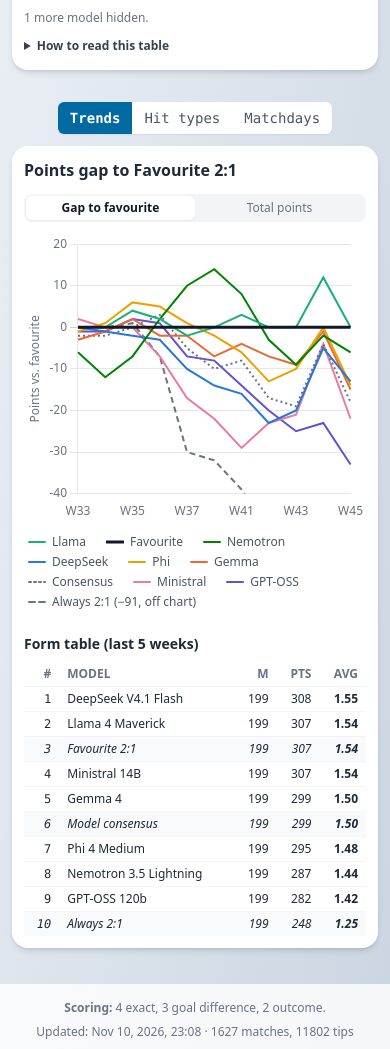
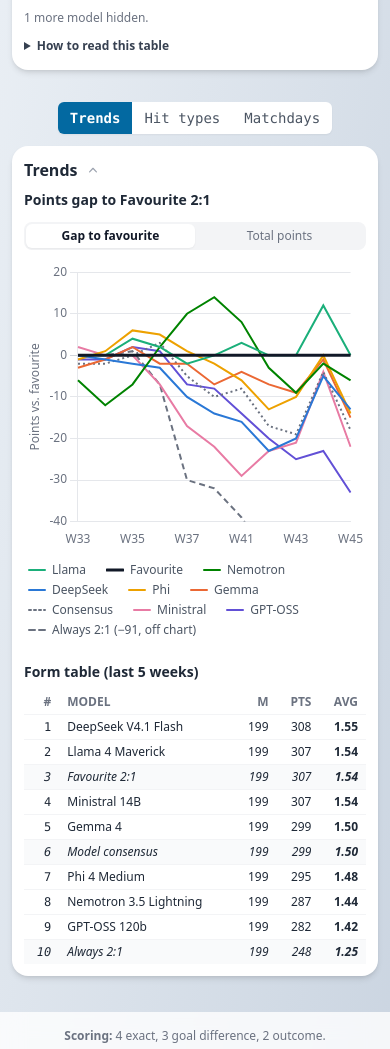
Before and after one commit to thg-muc/tip-genius, a website: page public/dashboard-a.html in a window 390 px wide. Shown: the part 793-1842 px from the top of the page. Drawn offline with nearby package versions, Linux system fonts and the light colour scheme; files that its build step writes are made by us from their sources.

Commit message:
feat(dashboard): collapsible table and view panel in variant A

```diff
--- a/public/dashboard-a.html
+++ b/public/dashboard-a.html
@@ -54,22 +54,28 @@
         <div id="error" class="hidden bg-gray-100 dark:bg-gray-800 border border-gray-300 dark:border-gray-700 text-gray-700 dark:text-gray-300 px-4 py-3 rounded-lg text-center my-8" role="alert"></div>
 
         <!-- Leaderboard -->
-        <section class="bg-white dark:bg-gray-800 shadow-md rounded-2xl overflow-hidden mb-8 sm:mb-10" aria-labelledby="table-title">
-            <div class="flex items-baseline justify-between px-3 sm:px-5 pt-3 pb-2">
-                <h2 id="table-title" class="text-base sm:text-xl font-bold">Table</h2>
+        <!-- Collapsible from its header row; the state is remembered (see bindCards) -->
+        <details id="table-card" class="bg-white dark:bg-gray-800 shadow-md rounded-2xl overflow-hidden mb-8 sm:mb-10" open>
+            <summary class="summary-plain flex items-center justify-between gap-2 px-3 sm:px-5 pt-3 pb-3 open-pb-2 cursor-pointer select-none">
+                <span class="flex items-center gap-2"><h2 id="table-title" class="text-base sm:text-xl font-bold">Table</h2><svg class="w-4 h-4 text-gray-400 card-chevron shrink-0" viewBox="0 0 20 20" fill="currentColor" aria-hidden="true"><path fill-rule="evenodd" d="M5.23 7.21a.75.75 0 011.06.02L10 11.06l3.71-3.83a.75.75 0 111.08 1.04l-4.25 4.39a.75.75 0 01-1.08 0L5.21 8.27a.75.75 0 01.02-1.06z" clip-rule="evenodd"/></svg></span>
                 <p id="table-meta" class="text-xs sm:text-sm text-gray-500 dark:text-gray-400"></p>
-            </div>
+            </summary>
             <div class="overflow-x-auto">
                 <table id="leaderboard" class="w-full text-xs sm:text-sm tabular-nums"></table>
             </div>
             <div id="table-legend" class="px-3 sm:px-5 py-3 text-xs text-gray-500 dark:text-gray-400 border-t border-gray-100 dark:border-gray-700"></div>
-        </section>
+        </details>
 
         <!-- Detail tabs -->
         <div class="flex justify-center mb-3">
             <div id="view-tabs" class="inline-flex rounded-md shadow-sm overflow-hidden" role="tablist" aria-label="View"></div>
         </div>
-        <section id="panel" class="bg-white dark:bg-gray-800 shadow-md rounded-2xl p-3 sm:p-4 lg:p-5 mb-6" role="tabpanel"></section>
+        <details id="panel-card" class="bg-white dark:bg-gray-800 shadow-md rounded-2xl mb-6" open>
+            <summary class="summary-plain flex items-center gap-2 px-3 sm:px-4 lg:px-5 pt-3 pb-3 open-pb-0 cursor-pointer select-none">
+                <h2 id="panel-title" class="text-base sm:text-xl font-bold"></h2><svg class="w-4 h-4 text-gray-400 card-chevron shrink-0" viewBox="0 0 20 20" fill="currentColor" aria-hidden="true"><path fill-rule="evenodd" d="M5.23 7.21a.75.75 0 011.06.02L10 11.06l3.71-3.83a.75.75 0 111.08 1.04l-4.25 4.39a.75.75 0 01-1.08 0L5.21 8.27a.75.75 0 01.02-1.06z" clip-rule="evenodd"/></svg>
+            </summary>
+            <div id="panel" class="px-3 sm:px-4 lg:px-5 pt-2 pb-3 sm:pb-4 lg:pb-5" role="tabpanel"></div>
+        </details>
     </main>
 
     <footer class="bg-white bg-opacity-80 dark:bg-gray-800 dark:bg-opacity-80 backdrop-blur-md mt-2">
@@ -178,9 +184,31 @@
     const b = e.target.closest('[data-view]')
     if (!b) return
     ui.tab = b.dataset.view
+    $('panel-card').open = true
     renderControls()
     renderPanel()
   })
+}
+
+// Folded cards are remembered per browser; a folded table is re-measured on opening
+const CARDS_KEY = 'dashboardFoldedCards'
+
+function bindCards() {
+  let folded = {}
+  try {
+    folded = JSON.parse(localStorage.getItem(CARDS_KEY)) || {}
+  } catch {
+    folded = {}
+  }
+  for (const id of ['table-card', 'panel-card']) {
+    const card = $(id)
+    if (folded[id]) card.open = false
+    card.addEventListener('toggle', () => {
+      folded[id] = !card.open
+      localStorage.setItem(CARDS_KEY, JSON.stringify(folded))
+      if (id === 'table-card' && card.open) alignStickyColumns()
+    })
+  }
 }
 
 function update(patch) {
@@ -322,7 +350,7 @@
   const table = $('leaderboard')
   const box = table.parentElement
   const heads = [...table.querySelectorAll('thead th')]
-  if (!heads.length) return
+  if (!heads.length || !$('table-card').open) return
   const modelCells = table.querySelectorAll('tr > :nth-child(2)')
   // An overflowing table shrinks every column to its minimum and ignores cell
   // widths, so the width goes on the cell's content as a minimum instead
@@ -393,7 +421,7 @@
   const range = diffRange(tl, diff)
   $('panel').innerHTML = `
     <div class="flex flex-wrap items-center justify-between gap-x-2 gap-y-3 mb-3 sm:mb-2">
-      <h2 class="text-base sm:text-xl font-bold">${diff ? 'Points gap to Favourite 2:1' : 'Cumulative points'}</h2>
+      <h3 class="text-sm sm:text-base font-semibold">${diff ? 'Points gap to Favourite 2:1' : 'Cumulative points'}</h3>
       <div class="grid grid-cols-2 w-full sm:w-auto p-0.5 rounded-lg bg-gray-100 dark:bg-slate-900" role="group">${modeButton('diff', 'Gap to favourite')}${modeButton('total', 'Total points')}</div>
     </div>
     <p class="${backfillNote ? '' : 'hidden sm:block '}text-xs sm:text-sm text-gray-500 dark:text-gray-400 mb-3"><span class="hidden sm:inline">${diff
@@ -499,14 +527,13 @@
 
 function renderHits() {
   if (view.mode !== 'standard') {
-    $('panel').innerHTML = '<h2 class="text-base sm:text-xl font-bold mb-2">Hit types</h2><p class="text-sm text-gray-500 dark:text-gray-400">Not available in the fair comparison – turn off “Fair comparison”.</p>'
+    $('panel').innerHTML = '<p class="text-sm text-gray-500 dark:text-gray-400">Not available in the fair comparison – turn off “Fair comparison”.</p>'
     return
   }
   const rows = view.rows.filter((r) => r.hits)
   const colors = D.hitColors()
   const c = D.chrome()
   $('panel').innerHTML = `
-    <h2 class="text-base sm:text-xl font-bold mb-1">Hit types</h2>
     <p class="hidden sm:block text-xs sm:text-sm text-gray-500 dark:text-gray-400 mb-2">Share of offered matches; each match counts once, at the best level reached.</p>
     <div class="flex flex-wrap justify-between sm:justify-start gap-x-2 sm:gap-x-4 gap-y-1 text-xs text-gray-600 dark:text-gray-300 mt-3 mb-5 sm:mt-0 sm:mb-2">${D.HIT_TYPES.map((h) =>
       `<span class="inline-flex items-center gap-1 sm:gap-1.5 whitespace-nowrap"><span class="inline-block w-3 h-3 rounded-sm border border-gray-300 dark:border-gray-600" style="background:${colors[h.key]}"></span>${h.key === 'diff' ? '<span class="sm:hidden">Goal diff.</span><span class="hidden sm:inline">Goal difference</span>' : h.label}${h.points ? `<span class="hidden sm:inline"> (${h.points})</span>` : ''}</span>`).join('')}</div>
@@ -588,12 +615,15 @@
   }).join('')
   const note = recent.otherSeason ? `<p class="text-xs sm:text-sm text-amber-700 dark:text-amber-300 mb-3">Last matchdays exist only for the current season ${recent.season}.</p>` : ''
   const allNote = state.league === 'all' ? '<p class="hidden sm:block text-xs sm:text-sm text-gray-500 dark:text-gray-400 mb-3">The latest matchday per league; pick a league for the last three.</p>' : ''
-  $('panel').innerHTML = `<h2 class="text-base sm:text-xl font-bold mb-1">Last matchdays</h2>${note}${allNote}
+  $('panel').innerHTML = `${note}${allNote}
     <div class="flex flex-wrap justify-between sm:justify-start gap-x-4 gap-y-1 text-xs text-gray-600 dark:text-gray-300 mt-3 mb-5 sm:mt-0 sm:mb-3">${[4, 3, 2, 0].map((p) => `<span class="${p ? 'inline-flex' : 'hidden sm:inline-flex'} items-center gap-1">${pointsBadge(p)} ${D.HIT_TYPES.find((h) => h.points === p).label}</span>`).join('')}</div>
     ${blocks}`
 }
 
+const VIEW_TITLES = { timeline: 'Trends', hits: 'Hit types', recent: 'Last matchdays' }
+
 function renderPanel() {
+  $('panel-title').textContent = VIEW_TITLES[ui.tab]
   destroyCharts()
   if (ui.tab === 'timeline') renderTimeline()
   else if (ui.tab === 'hits') renderHits()
@@ -629,6 +659,7 @@
   state = D.readState(stats)
   D.applyChartDefaults(Chart)
   bindControls()
+  bindCards()
   render()
   $('footer-meta').innerHTML = D.footerMetaHtml(stats)
   D.onSchemeChange(() => { D.applyChartDefaults(Chart); render() })
--- a/src/css/styles.css
+++ b/src/css/styles.css
@@ -89,3 +89,31 @@
     }
   }
 }
+
+/* Collapsible dashboard cards: <summary> rows without the browser's marker
+   (a chevron in the row shows the state instead) */
+.summary-plain {
+  list-style: none;
+}
+
+.summary-plain::-webkit-details-marker {
+  display: none;
+}
+
+/* The chevron points down when folded and up when open */
+.card-chevron {
+  transition: transform 0.2s ease;
+}
+
+details[open] > summary .card-chevron {
+  transform: rotate(180deg);
+}
+
+/* An open card's header sits closer to its content */
+details[open] > summary.open-pb-2 {
+  padding-bottom: 0.5rem;
+}
+
+details[open] > summary.open-pb-0 {
+  padding-bottom: 0;
+}
```
